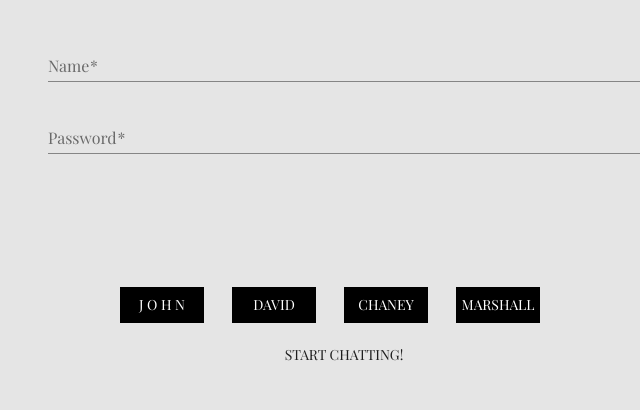
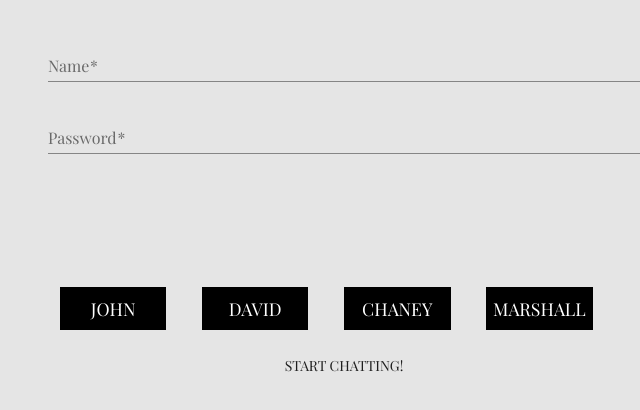
Before and after one commit to MarshallProtsman/Project-3_good-MERNin, a React (Create React App) app in the folder client/: page /login in a window 1280 px wide. Shown: the part 142-552 px from the top of the page, without its empty margins (296-936 px from the left). Built offline with nearby package versions, Linux system fonts and the light colour scheme.

Commit message:
polished demo

```diff
--- a/client/src/pages/homepage.js
+++ b/client/src/pages/homepage.js
@@ -96,7 +96,7 @@ class Sandbox extends Component {
                         </Grid>
                     </Container>
                 </Fade>
-                <Container>
+
                     <Grid container spacing={3} style={style.sectionTwo}>
                         <Grid item md={2}></Grid>
                         <Grid item md={6} style={{ padding: '4em' }}>
@@ -123,7 +123,7 @@ class Sandbox extends Component {
                             </Fade>
                         </Grid>
                     </Grid>
-                </Container>
+
                 {/* fullwidth image */}
                 <div style={{ marginTop: '10em' }}>
                     <Fade clear>
@@ -138,6 +138,7 @@ class Sandbox extends Component {
                             <h1>About the App</h1>
                             <Typography style={{ fontSize: '1.11em' }}>
                                 <p>Immersio is built with the MERN stack.</p>
+                                <p>The backend leverages Node.js and Express to serve assets.</p>
                             </Typography>
                         </Fade>
                     </Grid>
--- a/client/src/pages/login.js
+++ b/client/src/pages/login.js
@@ -4,6 +4,9 @@ import LoginForm from "../components/loginform";
 import NavButton from "../components/navigationbutton";
 import Button from '@material-ui/core/Button';
 import Grid from "@material-ui/core/Grid";
+
+import { createMuiTheme } from '@material-ui/core/styles';
+import { ThemeProvider } from '@material-ui/styles';
 
 class LoginPage extends Component {
     style = {
@@ -13,6 +16,7 @@ class LoginPage extends Component {
             borderRadius: '0em',
             margin: '0 2em 1em 0',
             width: '6em',
+            fontSize: '1.11em'
         }
 
     }
@@ -73,9 +77,9 @@ class LoginPage extends Component {
                 <LoginForm />
                 <Grid container spacing={2}>
                     <Grid item lg={3}></Grid>
-                    <Grid item lg={6} style={{ textAlign: 'center', paddingTop: '5%' }}>
+                    <Grid item lg={6} sm={12} style={{ textAlign: 'center', paddingTop: '5%' }}>
                         {/* <Button style={this.style.button} onClick={this.updateParent}>Update</Button> */}
-                        <Button style={this.style.button} onClick={this.updateJohn}>J o h n</Button>
+                        <Button style={this.style.button} onClick={this.updateJohn}>John</Button>
                         <Button style={this.style.button} onClick={this.updateDavid}>David</Button>
                         <Button style={this.style.button} onClick={this.updateChaney}>Chaney</Button>
                         <Button style={this.style.button} onClick={this.updateMarshall}>Marshall</Button>
```
